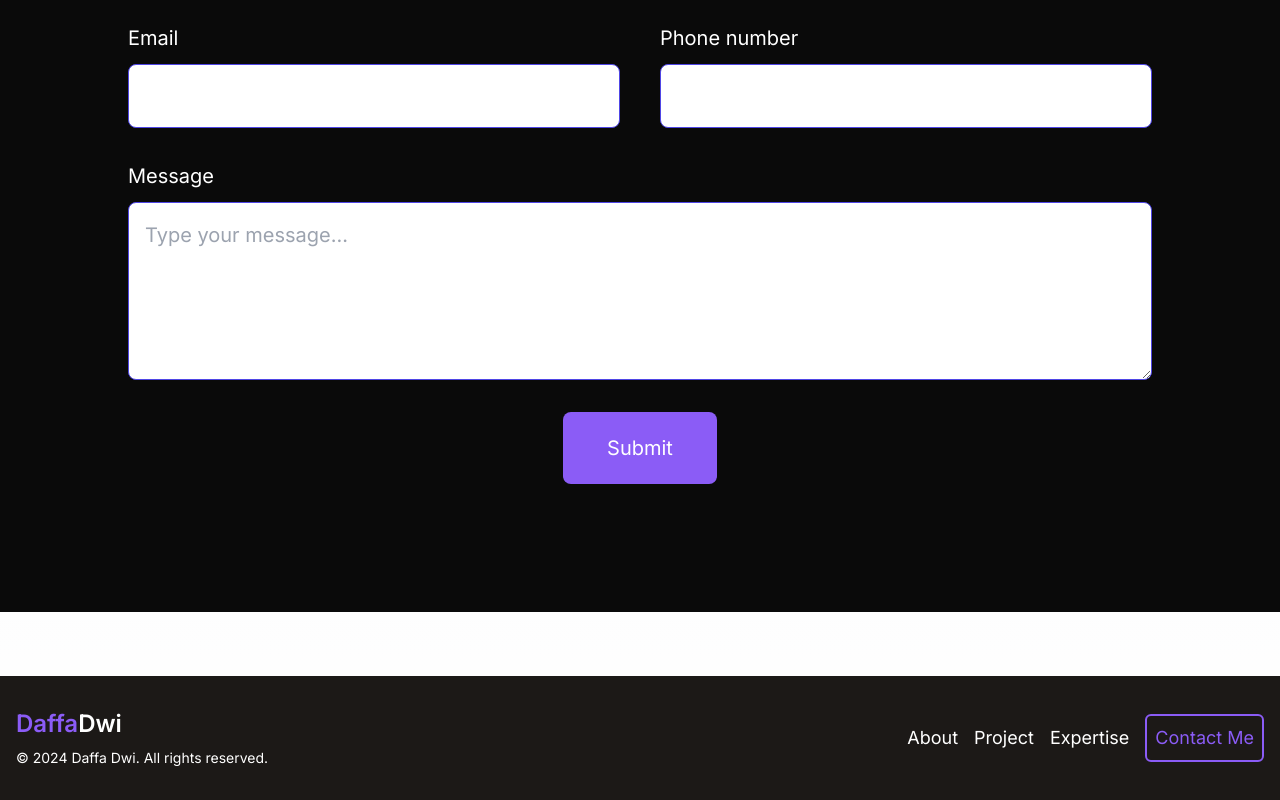
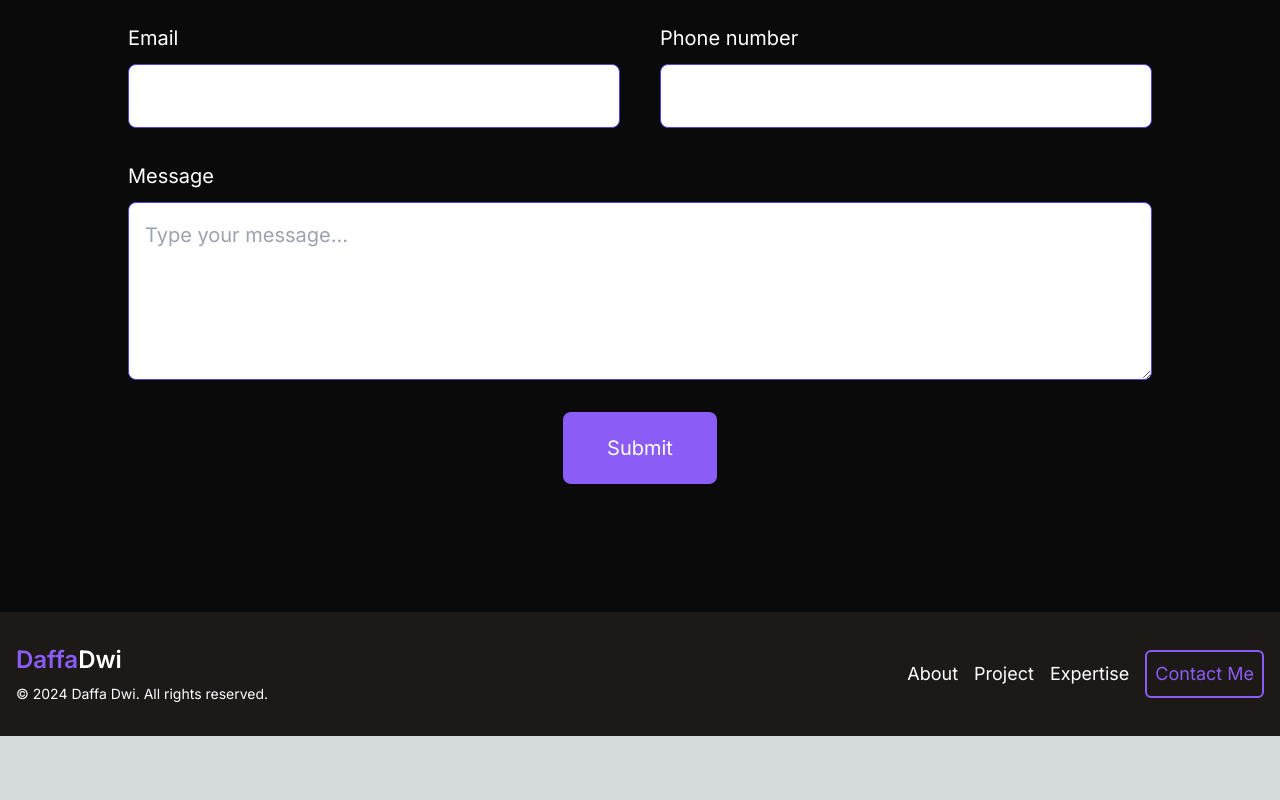
Before and after one commit to dffdwi/my-portofolio, a Next.js app: page / in a window 1280 px wide. Shown: the part 4349-5149 px from the top of the page. After the commit the page ends 5085 px from the top, so only its background shows below. Built offline with nearby package versions, Linux system fonts and the light colour scheme.

Commit message:
fix bugs

```diff
--- a/app/Components/Footer.jsx
+++ b/app/Components/Footer.jsx
@@ -5,7 +5,7 @@
 
 const Footer = () => {
   return (
-    <footer className="bg-stone-900 text-white py-8 mt-16">
+    <footer className="bg-stone-900 text-white py-8">
       <div className="container mx-auto flex flex-col md:flex-row justify-between items-center px-4">
         <div className="mb-4 md:mb-0 text-center md:text-left">
           <h2 className="text-2xl font-semibold">
```
